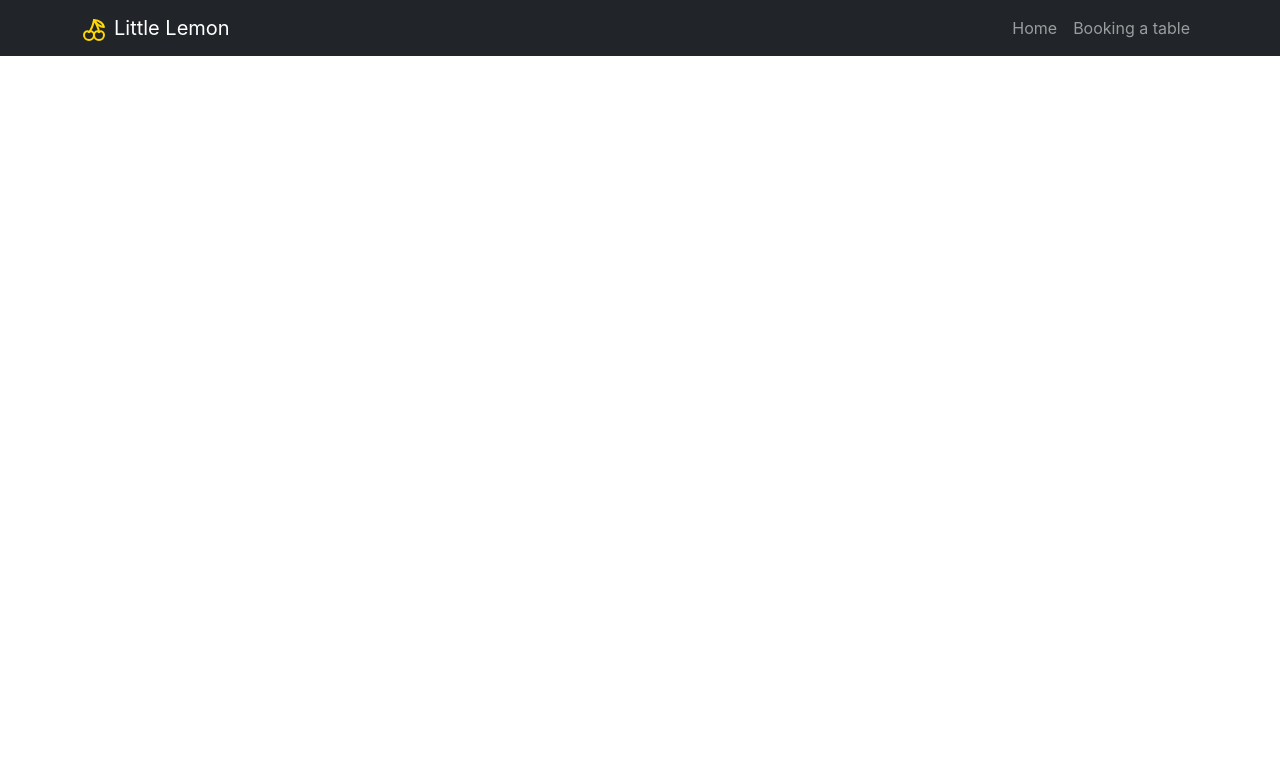
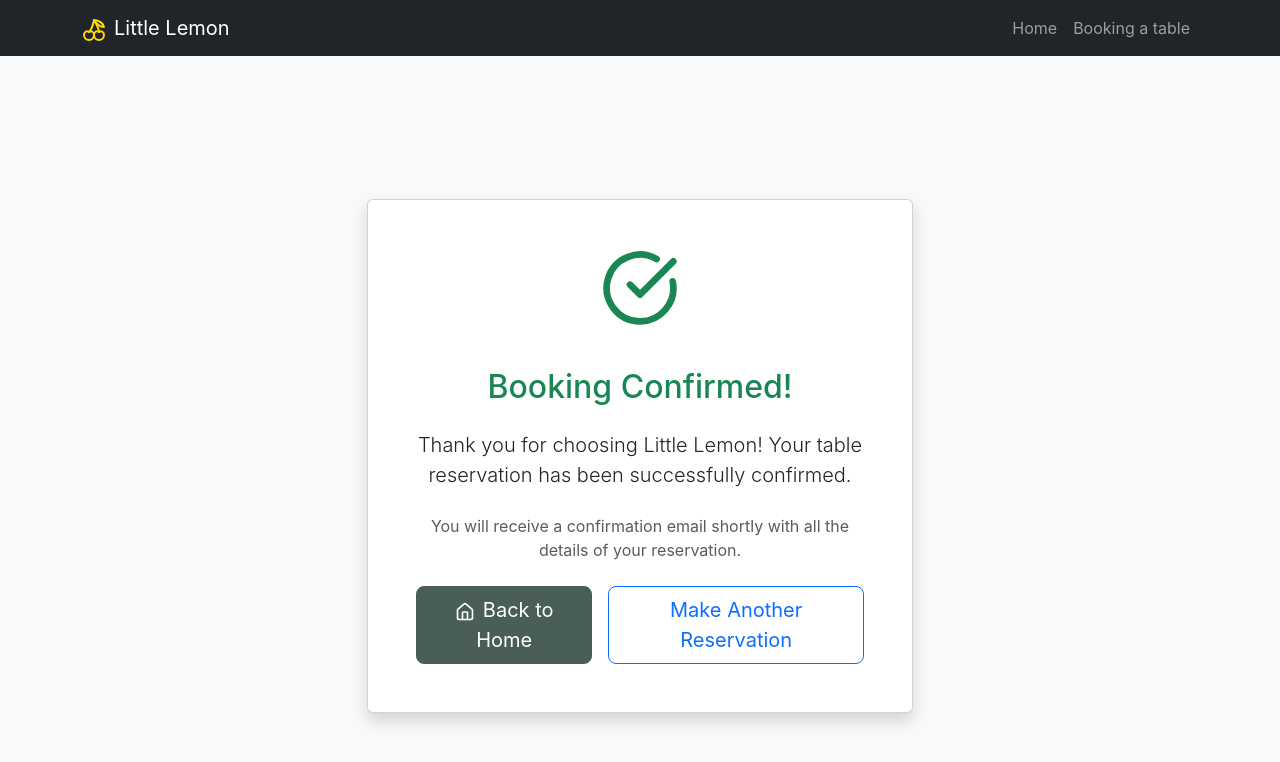
Before and after one commit to jorgeramos2068/coursera-08-little-lemon, a React (Create React App) app: page /confirmed-booking in a window 1280 px wide. Shown: the top 762 px of the page. Built offline with nearby package versions, Linux system fonts and the light colour scheme.

Commit message:
feat: add form submission feature

```diff
--- a/public/index.html
+++ b/public/index.html
@@ -70,6 +70,9 @@
       integrity="sha384-YvpcrYf0tY3lHB60NNkmXc5s9fDVZLESaAA55NDzOxhy9GkcIdslK1eN7N6jIeHz"
       crossorigin="anonymous"
     ></script>
+
+    <!-- Little Lemon API -->
+    <script src="https://raw.githubusercontent.com/courseraap/capstone/main/api.js"></script>
     <!--
       This HTML file is a template.
       If you open it directly in the browser, you will see an empty page.
--- a/src/App.tsx
+++ b/src/App.tsx
@@ -3,6 +3,7 @@ import { Routes, Route } from 'react-router-dom';
 import Navigation from './components/Navigation';
 import HomePage from './pages/HomePage';
 import BookingPage from './pages/BookingPage';
+import ConfirmedBooking from './pages/ConfirmedBooking';
 import './App.css';
 
 export const App: React.FC = () => {
@@ -12,6 +13,7 @@ export const App: React.FC = () => {
       <Routes>
         <Route path="/" element={<HomePage />} />
         <Route path="/booking" element={<BookingPage />} />
+        <Route path="/confirmed-booking" element={<ConfirmedBooking />} />
       </Routes>
     </main>
   );
--- a/src/components/BookingForm.tsx
+++ b/src/components/BookingForm.tsx
@@ -5,10 +5,14 @@ interface Props {
   availableTimes: string[];
   formData: BookingFormData;
   handleInputChange: (e: React.ChangeEvent<HTMLInputElement | HTMLSelectElement>) => void;
-  handleSubmit: (e: React.FormEvent<HTMLFormElement>) => void;
+  submitForm: (formData: BookingFormData) => void;
 }
 
-const BookingForm: React.FC<Props> = ({ availableTimes, formData, handleInputChange, handleSubmit }) => {
+const BookingForm: React.FC<Props> = ({ availableTimes, formData, handleInputChange, submitForm }) => {
+  const handleSubmit = (e: React.FormEvent<HTMLFormElement>) => {
+    e.preventDefault();
+    submitForm(formData);
+  };
   return (
     <section className="py-5" aria-labelledby="booking-heading">
       <div className="container">
--- a/src/components/Main.tsx
+++ b/src/components/Main.tsx
@@ -1,21 +1,26 @@
 import React from 'react';
+import { useNavigate } from 'react-router-dom';
 import BookingForm from './BookingForm';
 import { BookingFormData, UpdateTimesAction } from '../interfaces/booking';
+import { fetchAPI, submitAPI } from '../helpers/booking';
 
 const initializeTimes = (): string[] => {
-  return ['17:00', '18:00', '19:00', '20:00', '21:00', '22:00'];
+  const today = new Date();
+  return fetchAPI(today);
 };
 
 const updateTimes = (state: string[], action: UpdateTimesAction): string[] => {
   switch (action.type) {
     case 'UPDATE_TIMES':
-      return initializeTimes();
+      const selectedDate = new Date(action.payload);
+      return fetchAPI(selectedDate);
     default:
       return state;
   }
 };
 
 const Main: React.FC = () => {
+  const navigate = useNavigate();
   const [availableTimes, dispatch] = React.useReducer(updateTimes, [], initializeTimes);
 
   const [formData, setFormData] = React.useState<BookingFormData>({
@@ -38,12 +43,16 @@ const Main: React.FC = () => {
     }));
   };
 
-  const handleSubmit = (e: React.FormEvent<HTMLFormElement>) => {
-    e.preventDefault();
-    console.log('Reservation submitted:', formData);
-    alert(
-      `Reservation submitted for ${formData.guests} guest(s) on ${formData.date} at ${formData.time} for ${formData.occasion}`
-    );
+  const submitForm = (formData: BookingFormData) => {
+    const success = submitAPI(formData);
+
+    if (success) {
+      navigate('/confirmed-booking');
+    } else {
+      alert('Failed to submit reservation. Please try again.');
+    }
+
+    console.log('Reservation submitted:', formData, 'Success:', success);
   };
 
   return (
@@ -51,7 +60,7 @@ const Main: React.FC = () => {
       availableTimes={availableTimes}
       formData={formData}
       handleInputChange={handleInputChange}
-      handleSubmit={handleSubmit}
+      submitForm={submitForm}
     />
   );
 };
--- /dev/null
+++ b/src/helpers/booking.ts
@@ -0,0 +1,31 @@
+import { BookingFormData } from '../interfaces/booking';
+
+const seededRandom = function (seed: number) {
+  var m = 2 ** 35 - 31;
+  var a = 185852;
+  var s = seed % m;
+  return function () {
+    return (s = (s * a) % m) / m;
+  };
+};
+
+const fetchAPI = function (date: Date): string[] {
+  let result: string[] = [];
+  let random = seededRandom(date.getDate());
+
+  for (let i = 17; i <= 23; i++) {
+    if (random() < 0.5) {
+      result.push(i + ':00');
+    }
+    if (random() < 0.5) {
+      result.push(i + ':30');
+    }
+  }
+  return result;
+};
+
+const submitAPI = function (formData: BookingFormData): boolean {
+  return true;
+};
+
+export { fetchAPI, submitAPI };
--- /dev/null
+++ b/src/pages/ConfirmedBooking.tsx
@@ -0,0 +1,46 @@
+import React from 'react';
+import { Link } from 'react-router-dom';
+import { CheckCircle, Home } from 'lucide-react';
+
+const ConfirmedBooking: React.FC = () => {
+  return (
+    <section className="bg-light min-vh-100 d-flex align-items-center">
+      <div className="container">
+        <div className="row justify-content-center">
+          <div className="col-md-8 col-lg-6">
+            <div className="card shadow">
+              <div className="card-body text-center p-5">
+                <div className="mb-4">
+                  <CheckCircle size={80} className="text-success mb-3" aria-hidden="true" />
+                </div>
+
+                <h1 className="h2 text-success mb-4">Booking Confirmed!</h1>
+
+                <p className="lead mb-4">
+                  Thank you for choosing Little Lemon! Your table reservation has been successfully confirmed.
+                </p>
+
+                <p className="text-muted mb-4">
+                  You will receive a confirmation email shortly with all the details of your reservation.
+                </p>
+
+                <div className="d-flex flex-column flex-sm-row gap-3 justify-content-center">
+                  <Link to="/" className="btn btn-primary btn-lg" aria-label="Return to home page">
+                    <Home size={20} className="me-2" aria-hidden="true" />
+                    Back to Home
+                  </Link>
+
+                  <Link to="/booking" className="btn btn-outline-primary btn-lg" aria-label="Make another reservation">
+                    Make Another Reservation
+                  </Link>
+                </div>
+              </div>
+            </div>
+          </div>
+        </div>
+      </div>
+    </section>
+  );
+};
+
+export default ConfirmedBooking;
```
